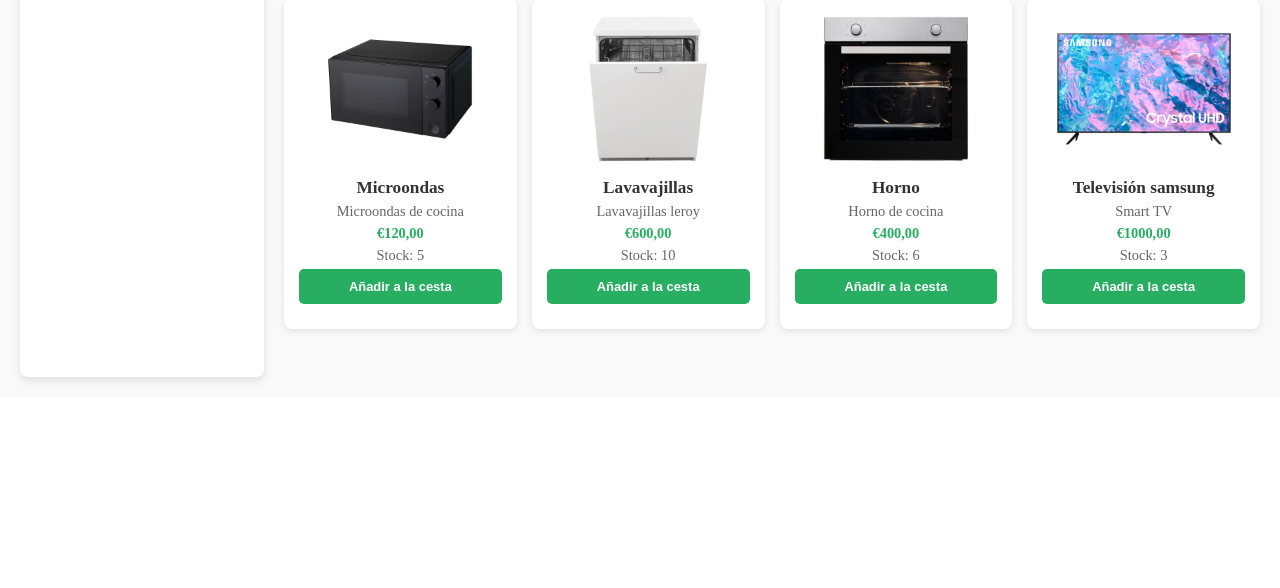
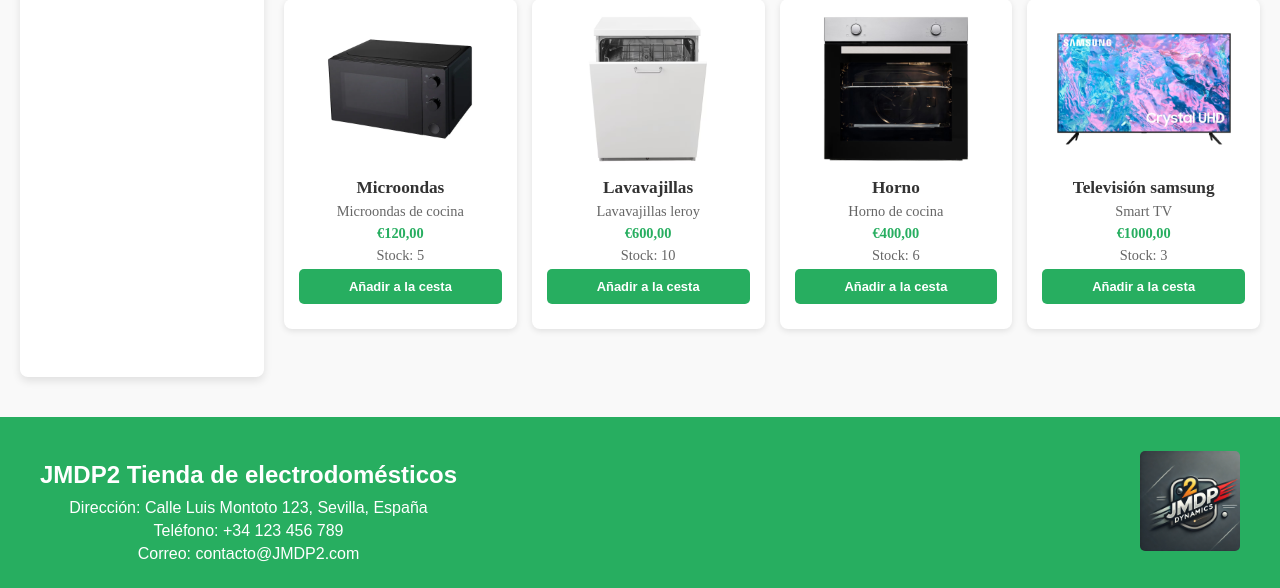
Before and after one commit to davblamor/PGPI-2.7, a Django app: page /catalogo/ in a window 1280 px wide. Shown: the part 548-1136 px from the top of the page. Before the commit the page ends 932 px from the top, so only its background shows below. Run offline with Django 5.2, Linux system fonts and the light colour scheme; data comes from the database, SQL or seed files in the repository.

Commit message:
feat: added shop details

```diff
--- a/backend/templates/catalogo.html
+++ b/backend/templates/catalogo.html
@@ -242,6 +242,39 @@
         .search-bar button:hover {
             background-color: #1e874b;
         }
+        .footer {
+            background-color: #27ae60;
+            color: white;
+            padding: 20px;
+            margin-top: 20px;
+            text-align: center;
+            font-family: Arial, sans-serif;
+        }
+
+        .footer-container {
+            display: flex;
+            justify-content: space-between;
+            align-items: center;
+            flex-wrap: wrap;
+            gap: 20px;
+            max-width: 1200px;
+            margin: 0 auto;
+        }
+
+        .footer-info h3 {
+            font-size: 1.5em;
+            margin-bottom: 10px;
+        }
+
+        .footer-info p {
+            margin: 5px 0;
+        }
+
+        .footer-logo img {
+            width: 100px;
+            height: auto;
+            border-radius: 5px;
+        }
     </style>
 </head>
 
@@ -354,6 +387,21 @@
             </div>
         </div>
     </div>
+    <!-- Pie de página -->
+    <footer class="footer">
+        <div class="footer-container">
+            <div class="footer-info">
+                <h3>JMDP2 Tienda de electrodomésticos</h3>
+                <p>Dirección: Calle Luis Montoto 123, Sevilla, España</p>
+                <p>Teléfono: +34 123 456 789</p>
+                <p>Correo: contacto@JMDP2.com</p>
+            </div>
+            <div class="footer-logo">
+                {% load static %}
+                <img src="{% static 'images/logo.jpg.webp' %}" alt="Logo de la tienda">
+            </div>
+        </div>
+    </footer>
 </body>
 
 </html>
```
